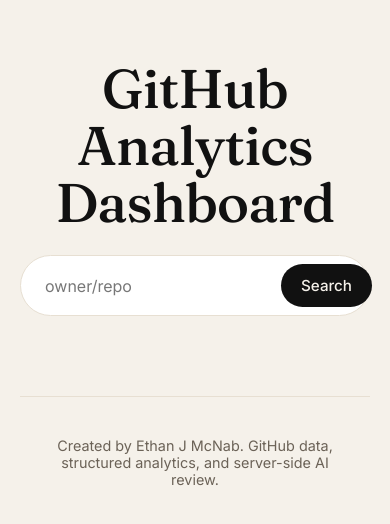
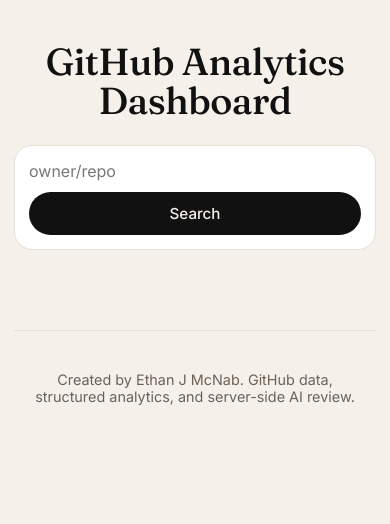
Before and after one commit to EthanJMcNab/github-analytics-dashboard, a React (Vite) app: page / in a window 390 px wide. Shown: the top 524 px of the page. Built offline with nearby package versions, Linux system fonts and the light colour scheme.

Commit message:
style: improve mobile dashboard layout

```diff
--- a/src/index.css
+++ b/src/index.css
@@ -779,15 +779,85 @@
 }
 
 @media (max-width: 650px) {
-    .statsGrid {
-        grid-template-columns: 1fr;
+    .app {
+        padding: 0 14px;
     }
 
-    .readinessGrid {
-        grid-template-columns: 1fr;
+    .hero {
+        padding-top: 42px;
     }
 
+    .hero h1 {
+        font-size: 2.35rem;
+    }
+
+    .searchBar {
+        border-radius: 18px;
+        flex-direction: column;
+        gap: 10px;
+        padding: 14px;
+    }
+
+    .searchBar input,
+    .searchBar button {
+        width: 100%;
+    }
+
+    .statsGrid,
+    .readinessGrid,
     .issueHealthGrid {
-        grid-template-columns: 1fr;
+        display: flex;
+        gap: 12px;
+        margin-left: -14px;
+        margin-right: -14px;
+        overflow-x: auto;
+        padding: 0 14px 10px;
+        scroll-padding-left: 14px;
+        scroll-snap-type: x proximity;
+        -webkit-overflow-scrolling: touch;
+    }
+
+    .statCard,
+    .readinessItem,
+    .issueMetric {
+        flex: 0 0 220px;
+        scroll-snap-align: start;
+    }
+
+    .readinessItem {
+        min-height: 150px;
+    }
+
+    .statsGrid::-webkit-scrollbar,
+    .readinessGrid::-webkit-scrollbar,
+    .issueHealthGrid::-webkit-scrollbar {
+        height: 6px;
+    }
+
+    .statsGrid::-webkit-scrollbar-thumb,
+    .readinessGrid::-webkit-scrollbar-thumb,
+    .issueHealthGrid::-webkit-scrollbar-thumb {
+        background: #d8cbb8;
+        border-radius: 999px;
+    }
+
+    .statsGrid::-webkit-scrollbar-track,
+    .readinessGrid::-webkit-scrollbar-track,
+    .issueHealthGrid::-webkit-scrollbar-track {
+        background: transparent;
+    }
+
+    .card,
+    .aiAuditShell,
+    .issueLabels {
+        padding: 16px;
+    }
+
+    .chartContainer {
+        height: 280px;
+    }
+
+    .commitChartContainer {
+        height: 300px;
     }
 }
```
